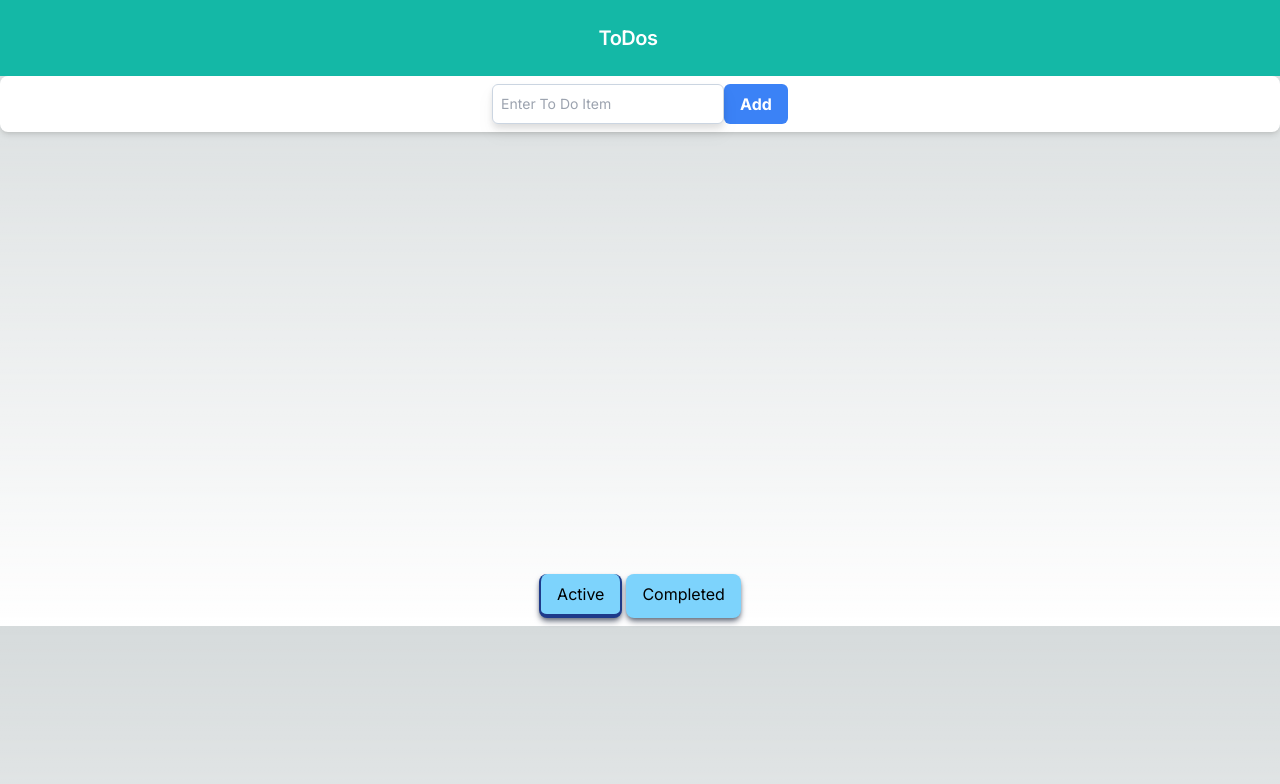
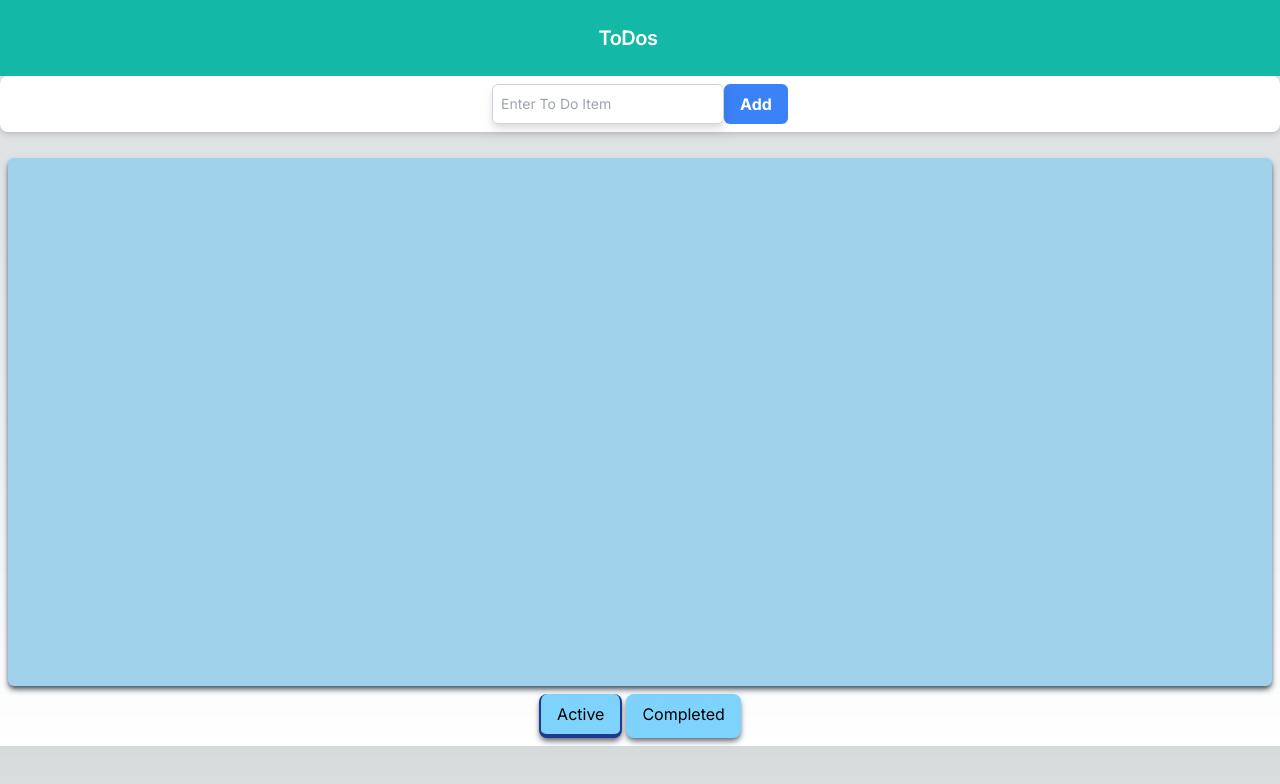
Before and after one commit to SheoranRavi/ListsApp, a Next.js app in the folder webapp/: page / in a window 1280 px wide. Shown: the top 784 px of the page. Built offline with nearby package versions, Linux system fonts and the light colour scheme.

Commit message:
color changes

```diff
--- a/webapp/src/app/components/Filters.jsx
+++ b/webapp/src/app/components/Filters.jsx
@@ -28,7 +28,7 @@ export default function Filters(props) {
 
 	return (
 		<>
-			<div className="flex justify-center pb-2">
+			<div className="flex justify-center pb-2 pt-2">
 				<div className="grid grid-cols-[1fr_3fr_1fr] w-full">
                     <div></div>
 					<ul className="mx-6 flex space-x-1 bg-white-600 rounded-lg justify-self-center">
--- a/webapp/src/app/components/List.jsx
+++ b/webapp/src/app/components/List.jsx
@@ -6,7 +6,8 @@ export default function List(props){
     const updateItems = props.updateItems;
     console.log("re-rendering List");
     return (
-        <div className="block h-[400px] overflow-y-scroll">
+        <div className="block h-[62vh] sm:h-[66vh] overflow-y-scroll shadow-md shadow-gray-600
+        mx-2 p-1 rounded-md bg-[#a0d2eb]">
             <ul className='flex flex-col-reverse items-center w-full'>
                 {toDos.map((item) => {
                     return <ToDoItem key={item.id} item={item} updateToDo={updateToDo} updateItems={updateItems}/>
--- a/webapp/src/app/components/NewToDo.jsx
+++ b/webapp/src/app/components/NewToDo.jsx
@@ -32,7 +32,7 @@ export default function NewToDo(props) {
 	};
 
 	return (
-		<div className="flex flex-col grow justify-center w-half pb-8">
+		<div className="flex flex-col grow justify-center w-half pb-4">
 			<form
 				onSubmit={handleSubmit}
 				className="flex justify-center bg-white shadow-md rounded-lg pt-2 pb-2 mb-2"
--- a/webapp/src/app/components/ToDoItem.jsx
+++ b/webapp/src/app/components/ToDoItem.jsx
@@ -34,7 +34,7 @@ export default function ToDoItem(props) {
 
 	return (
 		<>
-			<div className="flex space-x-5 w-10/12 p-2 justify-between
+			<div className="flex bg-[#9df9ef] space-x-5 w-10/12 p-2 justify-between
             items-center border rounded-lg drop-shadow"
             draggable={true}>
 				<input
```
